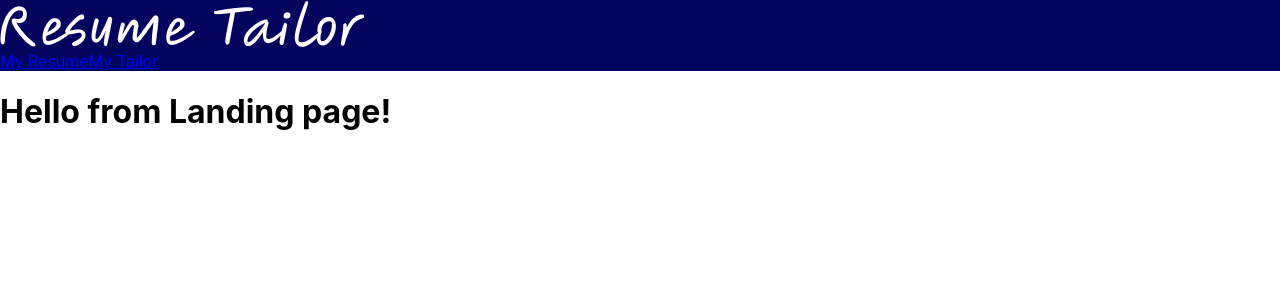
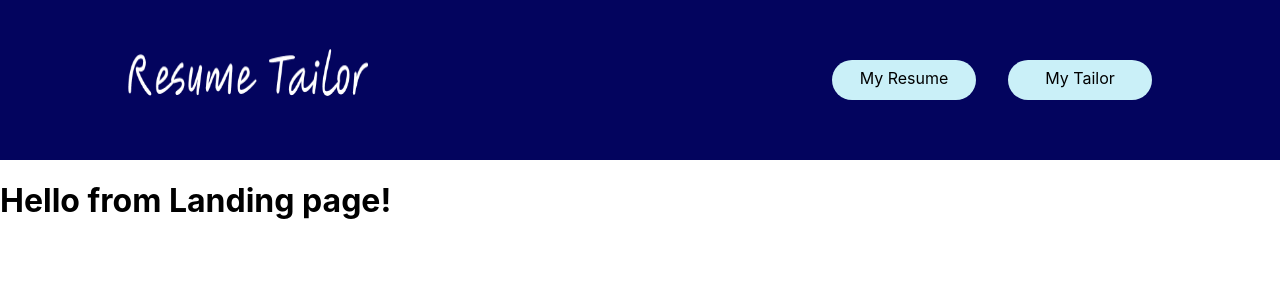
Before and after one commit to HuanLi1008/resume_tailor_client, a React (Create React App) app: page / in a window 1280 px wide. Shown: the top 300 px of the page. Built offline with nearby package versions, Linux system fonts and the light colour scheme.

Commit message:
add styles for header component

```diff
--- a/src/components/Header/Header.js
+++ b/src/components/Header/Header.js
@@ -4,10 +4,10 @@ import { Link, NavLink } from "react-router-dom";
 export default function Header(){
     return(
         <nav className="nav-bar">
-            <Link className="nav-bar__logo" to={"/"}><img src={logo} alt="resume tailor logo"></img></Link>
+            <Link className="nav-bar__logo" to={"/"}><img className="nav-bar__logo--img" src={logo} alt="resume tailor logo"></img></Link>
             <div className="nav-bar__link">
-                <NavLink to={"/resume"}>My Resume</NavLink>
-                <NavLink to={"/tailor"}>My Tailor</NavLink>
+                <NavLink className="nav-bar__link--body" to={"/resume"}>My Resume</NavLink>
+                <NavLink className="nav-bar__link--body" to={"/tailor"}>My Tailor</NavLink>
             </div>
         </nav>
     )
--- a/src/components/Header/Header.scss
+++ b/src/components/Header/Header.scss
@@ -1,5 +1,42 @@
 @use "../../styles/partials/variables.scss" as *;
+@use "../../styles/partials/mixin.scss" as *;
 
 .nav-bar{
     background-color: $Dark-Color;
+    height: 10rem;
+    @include section-pading;
+    display: flex;
+    flex-wrap: wrap;
+    align-items: center;
+    justify-content: space-between;
+    &__logo{
+        width: 100%;
+        height: 4rem;
+        text-align: center;
+        @include tablet{
+            width: 15rem;
+        }
+        &--img{
+            width: 15rem;
+            height: 3rem;
+        }
+    }
+    &__link{
+        width: 100%;
+        text-align: center;
+        display: flex;
+        justify-content: space-between;
+        @include tablet{
+            width: 20rem;
+        }
+        &--body{
+            background-color: $Light-Color;
+            width: 45%;
+            height: 2rem;
+            text-decoration: none;
+            color: black;
+            border-radius: 20px;
+            padding-top: 0.5rem;
+        }
+    }
 }
```
